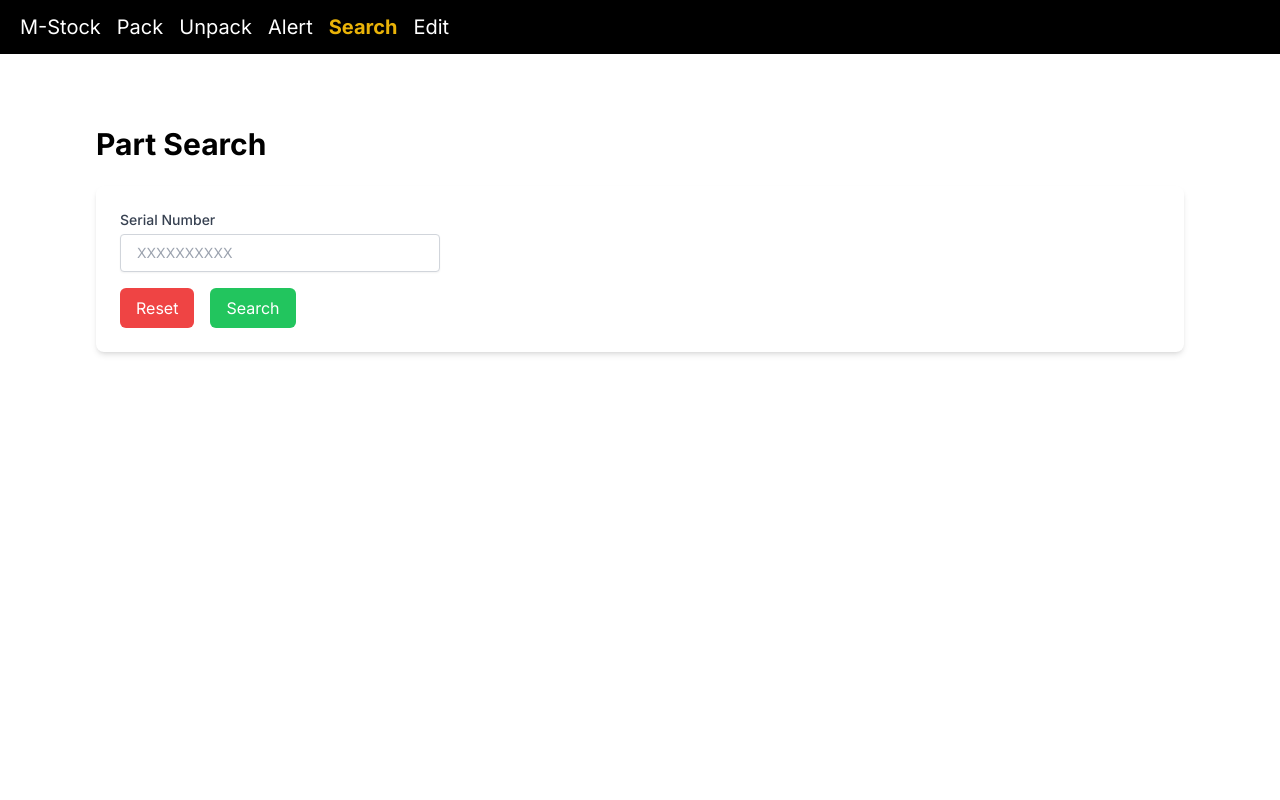
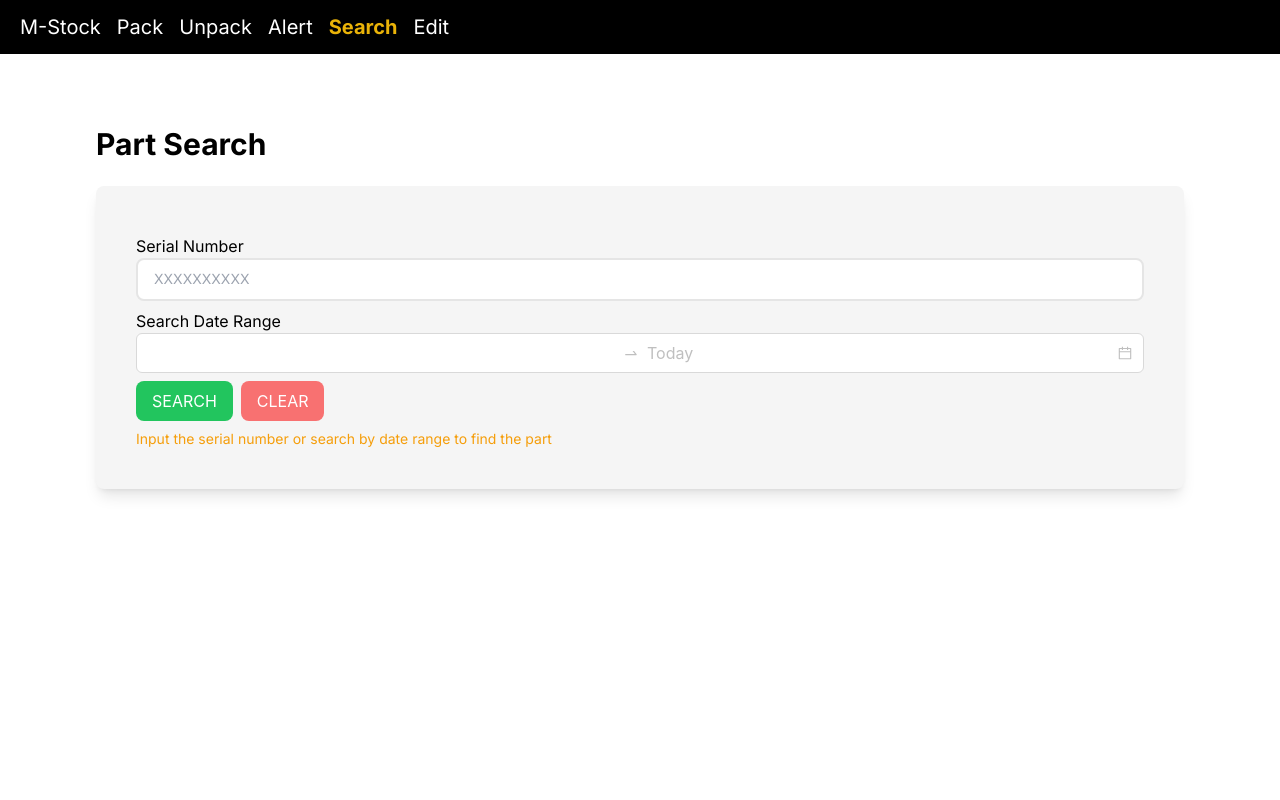
Before and after one commit to aingez/sts_safety_stock_coop_project, a Next.js app: page /search in a window 1280 px wide. Shown: the top 800 px of the page. Built offline with nearby package versions, Linux system fonts and the light colour scheme.

Commit message:
update date picking field

```diff
--- a/src/app/globals.css
+++ b/src/app/globals.css
@@ -16,6 +16,10 @@
 
 .custom-box-title-1 {
     @apply text-lg my-2;
+}
+
+.custom-box-title-2 {
+    @apply text-sm font-normal text-amber-500;
 }
 
 .custom-subtitle-1 {
--- a/src/app/search/page.jsx
+++ b/src/app/search/page.jsx
@@ -1,15 +1,22 @@
 "use client";
 
 import React, { useState } from "react";
+import { Button, DatePicker, Space } from "antd";
 import ReusableTable from "../../components/partSearchTable";
 
 function SearchPage() {
   const [serialInput, setSerialInput] = useState("");
   const [tableKey, setTableKey] = useState(0);
+  const [dateRange, setDateRange] = useState(null);
 
-  const handleChange = (e) => {
+  const handleSerialChange = (e) => {
     setSerialInput(e.target.value);
     console.log("serial " + e.target.value);
+  };
+
+  const handleDateChange = (date, dateString) => {
+    setDateRange(dateString);
+    console.log("date " + dateString);
   };
 
   const handleSubmit = (e) => {
@@ -21,44 +28,65 @@ function SearchPage() {
   const handleReset = (e) => {
     e.preventDefault();
     setSerialInput("");
+    setDateRange(null);
     setTableKey(0);
   };
 
   return (
     <div className="flex min-h-screen flex-col">
-      <main className="flex-grow">
       <div className="container mx-auto px-4 py-8">
         <h1 className="mb-6 text-3xl font-bold">Part Search</h1>
-          <div className="mb-8 rounded-lg bg-white p-6 shadow-md">
+        <div className="custom-box-2">
           <form onSubmit={handleSubmit}>
-              <div className="mb-4">
-                <label className="mb-1 block text-sm font-medium text-gray-700">
-                  Serial Number
-                </label>
+            <div className="custom-input-layout-1">
+              <label>Serial Number</label>
               <input
                 type="text"
                 value={serialInput}
-                  onChange={handleChange}
-                  className="block w-full max-w-xs rounded border border-gray-300 px-4 py-2 text-sm shadow-sm focus:border-blue-500 focus:ring-blue-500"
+                onChange={handleSerialChange}
+                className="custom-text-input-1"
                 placeholder="XXXXXXXXXX"
-                  required
+                disabled={dateRange != null}
               />
             </div>
-              <div className="flex space-x-4">
-                <button
-                  className="rounded-md bg-red-500 px-4 py-2 text-white hover:bg-red-600 focus:outline-none focus:ring-2 focus:ring-red-500 focus:ring-opacity-50"
+            <div className="custom-input-layout-1">
+              <label>Search Date Range</label>
+              <DatePicker.RangePicker
+                size="large"
+                placeholder={["", "Today"]}
+                allowEmpty={[false, true]}
+                onChange={handleDateChange}
+                disabled={serialInput.length > 0}
+              />
+            </div>
+            <div className="my-2 space-x-2">
+              <Button
+                type="submit"
+                size="large"
+                style={{
+                  backgroundColor: "#22c55e",
+                  color: "white",
+                }}
+              >
+                SEARCH
+              </Button>
+              <Button
                 onClick={handleReset}
                 type="button"
+                size="large"
+                style={{
+                  backgroundColor: "#f87171",
+                  color: "white",
+                }}
               >
-                  Reset
-                </button>
-                <button
-                  className="rounded-md bg-green-500 px-4 py-2 text-white hover:bg-green-600 focus:outline-none focus:ring-2 focus:ring-green-500 focus:ring-opacity-50"
-                  type="submit"
-                >
-                  Search
-                </button>
+                CLEAR
+              </Button>
             </div>
+            {serialInput.length < 1 && dateRange === null && (
+              <h2 className="custom-box-title-2">
+                Input the serial number or search by date range to find the part
+              </h2>
+            )}
           </form>
         </div>
         {tableKey > 0 && (
@@ -68,7 +96,6 @@ function SearchPage() {
           </div>
         )}
       </div>
-      </main>
     </div>
   );
 }
```
Lines whose indentation alone changed are shown as unchanged.
